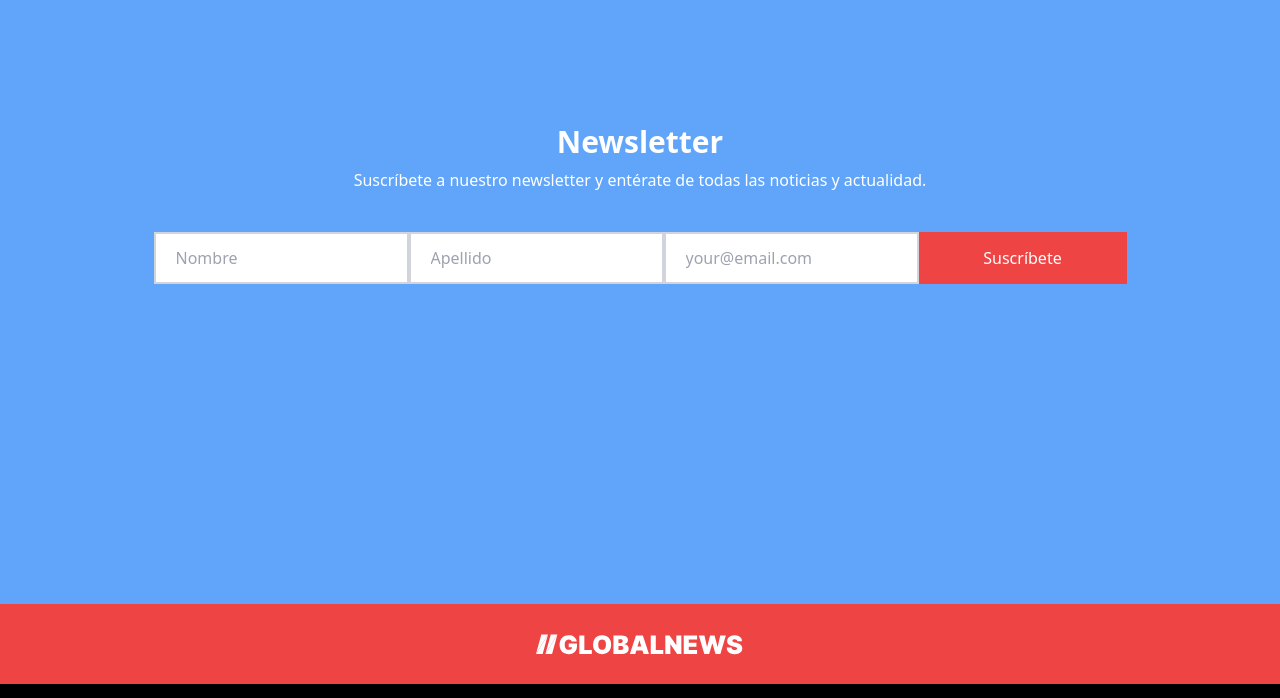
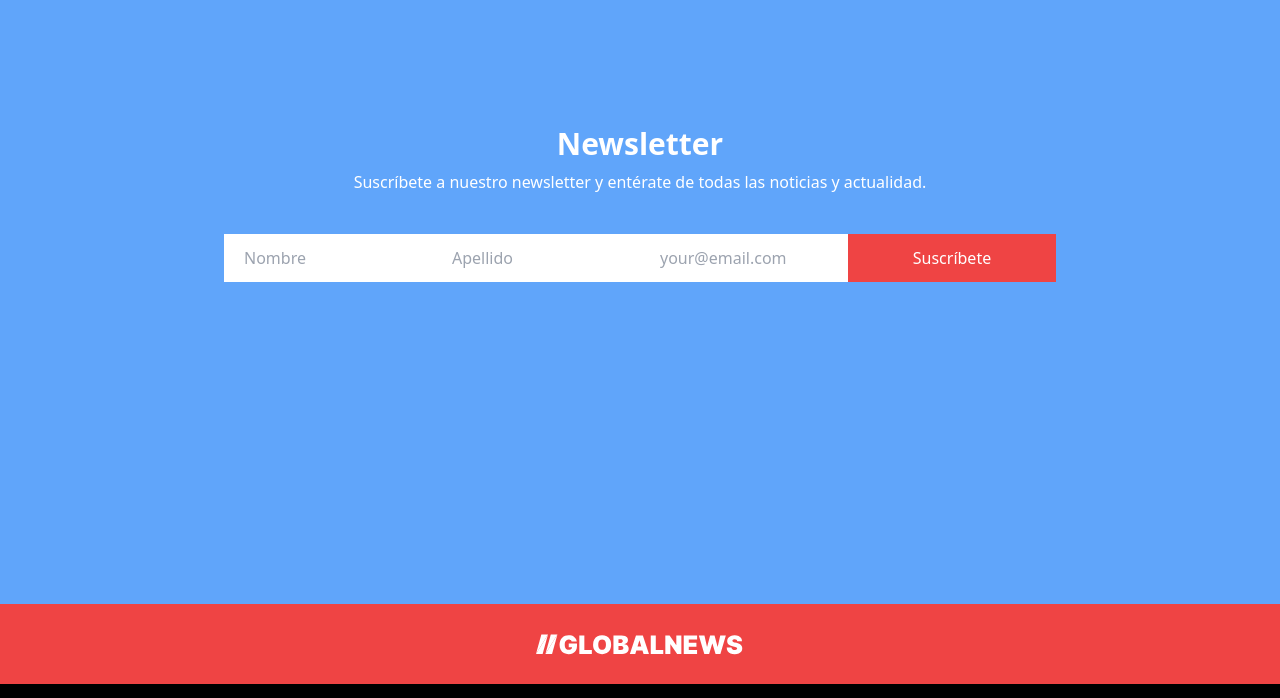
Before and after one commit to xpilasi/lasallejs, a website: page dist/index.html in a window 1280 px wide. Shown: the part 2500-3198 px from the top of the page. Drawn offline with Linux system fonts and the light colour scheme; no server answers.

Commit message:
diseño newsletter

```diff
--- a/dist/index.html
+++ b/dist/index.html
@@ -178,19 +178,19 @@
 
     <section id="section-newsletter" class="flex flex-col justify-center items-center min-h-screen bg-blue-400 lg:px-20 md:px-16 px-8">
       <!-- Newsletter -->
-      <h2 class="text-3xl text-white font-black pb-2">Newsletter</h2>
-      <h3 class="text-white font-extralight text-md pb-10">Suscríbete a nuestro newsletter y entérate de todas las noticias y actualidad.</h3>
+      <h2 class="lg:text-3xl text text-5xl text-white font-black pb-2">Newsletter</h2>
+      <h3 class="text-white font-extralight text-md pb-10 lg:text-start text-center">Suscríbete a nuestro newsletter y entérate de todas las noticias y actualidad.</h3>
 
-      <div id="form" class="flex justify-center">
-        <form id="suscription-form" action="" class="flex flex-col lg:flex-row" onsubmit="return enviarFormulario(event)">
-          <input id="name-form" type="text" placeholder="Nombre" class="py-3 pl-5 border-2 border-gray-300 focus:outline-none focus:ring-2 focus:ring-blue-500" required>
-          <input id="last-name-form" type="text" placeholder="Apellido" class="py-3 pl-5 border-2 border-gray-300 focus:outline-none focus:ring-2 focus:ring-blue-500" required>
-          <input id="email-form" type="email" placeholder="your@email.com" class="py-3 pl-5 border-2 border-gray-300 focus:outline-none focus:ring-2 focus:ring-blue-500" required>
+      <div id="form" class="flex justify-center w-full ">
+        <form id="suscription-form" action="" class="flex flex-col lg:flex-row justify-center w-full gap-2 lg:gap-0" onsubmit="return enviarFormulario(event)">
+          <input id="name-form" type="text" placeholder="Nombre" class="py-3 pl-5 lg:w-52  w-full focus:outline-none focus:ring-2 focus:ring-blue-500" required>
+          <input id="last-name-form" type="text" placeholder="Apellido" class="py-3 pl-5  lg:w-52  w-full focus:outline-none focus:ring-2 focus:ring-blue-500" required>
+          <input id="email-form" type="email" placeholder="your@email.com" class="py-3 pl-5 lg:w-52  w-full  focus:outline-none focus:ring-2 focus:ring-blue-500" required>
 
           <button
             id="button-suscribe"
             type="submit"
-            class="bg-red-500 cursor-pointer w-52 text-white text-center py-3 hover:bg-red-400 transition-all duration-500">
+            class="bg-red-500 cursor-pointer lg:mt-0 mt-5 lg:w-52  w-full text-white text-center py-3 hover:bg-red-400 transition-all duration-500">
             Suscríbete
           </button>
         </form>
```
Also changed, not shown: dist/output.css.
